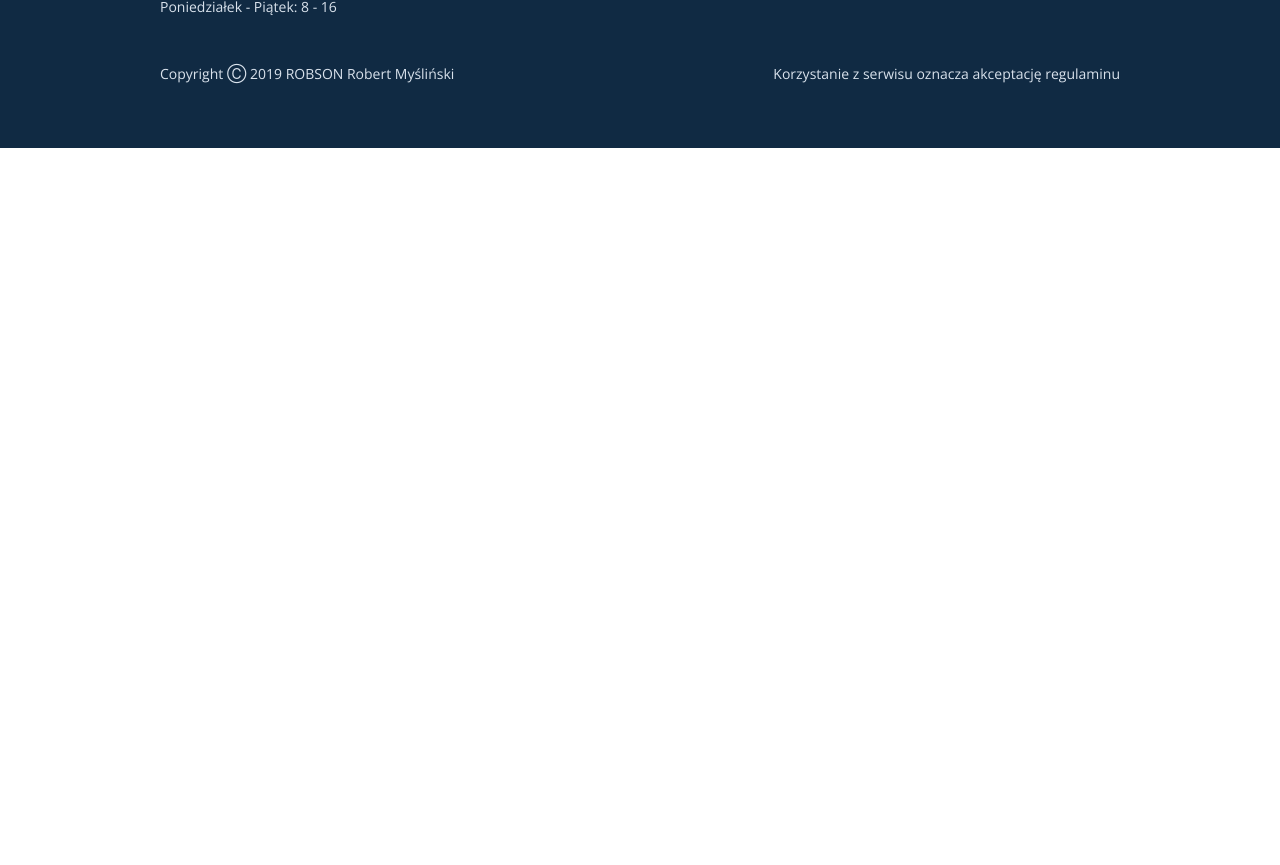
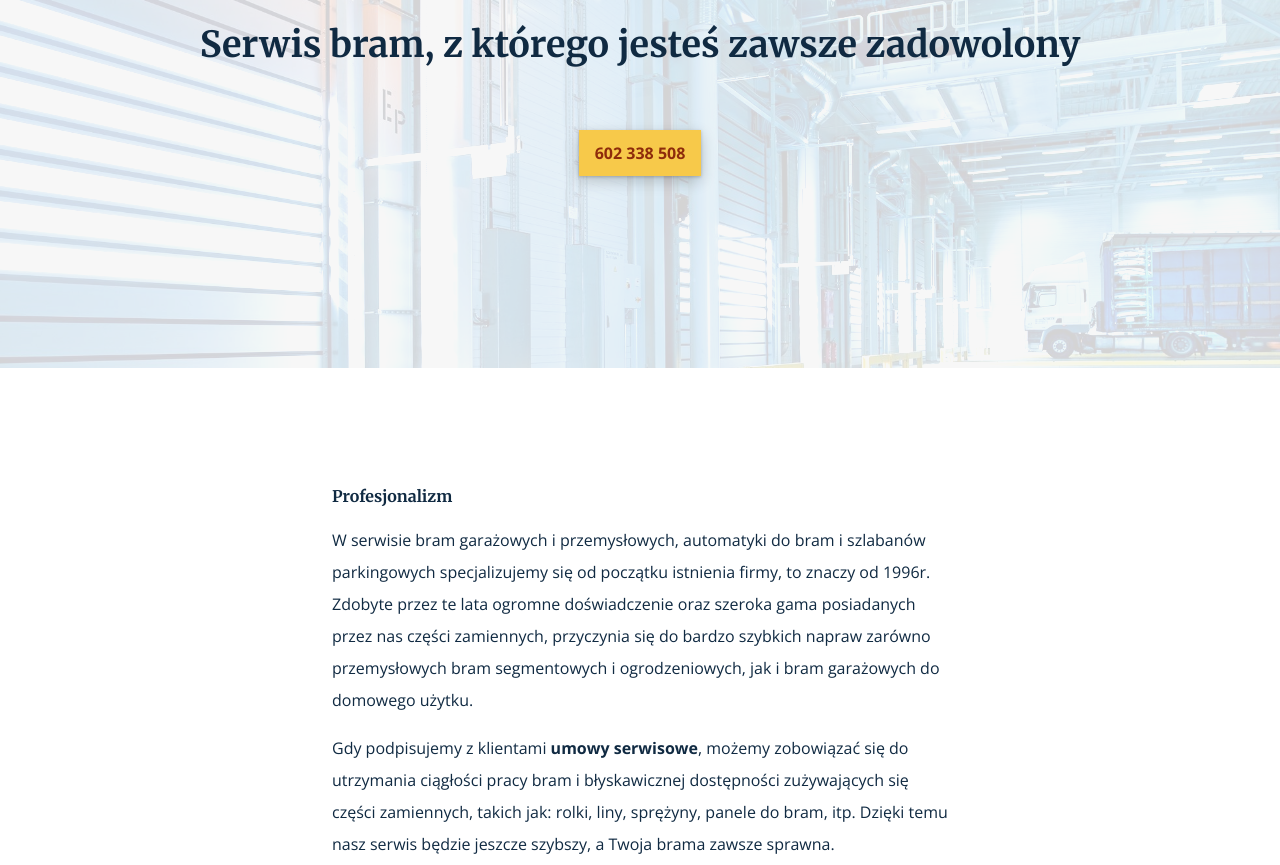
Before and after one commit to maciejmyslinski/robson.com.pl, a Gatsby site: page /serwis in a window 1280 px wide. Shown: the part 240-1105 px from the top of the page. Before the commit the page ends 800 px from the top, so only its background shows below. Built offline with nearby package versions, Linux system fonts and the light colour scheme; Gatsby itself is replaced by a stand-in of ours.

Commit message:
Create service page

```diff
--- a/src/components/root.js
+++ b/src/components/root.js
@@ -26,6 +26,7 @@ const GlobalStyle = createGlobalStyle`
     font-family: 'Open Sans', -apple-system, Segoe UI, Roboto, Noto Sans, Ubuntu, Cantarell, Helvetica Neue, sans-serif;
     line-height: 1.4;
     font-size: 62.5%;
+    color: ${color('neutrals', '900')};
   }
 
   *, *:before, *:after {
@@ -39,6 +40,10 @@ const GlobalStyle = createGlobalStyle`
   h1, h2, h3, h4, h5, h6 {
     font-family: 'Merriweather', serif;
     font-weight: 700;
+  }
+
+  b {
+    font-weight: bold;
   }
 `
 
--- a/src/pages/serwis.js
+++ b/src/pages/serwis.js
@@ -1,9 +1,177 @@
 import React from 'react'
+import { graphql, useStaticQuery } from 'gatsby'
+import Img from 'gatsby-image'
+import styled from 'styled-components'
 import { Root } from 'components/root'
+import { space } from 'utils/space'
+import { fontSize } from 'utils/fontSize'
+import { lock } from 'utils/lock'
 
-const ServicePage = () => (
-  <Root>
-    <h1>Serwis</h1>
-  </Root>
-)
+const HeroWrapper = styled.div`
+  position: relative;
+  padding-right: ${space(2)};
+  padding-left: ${space(2)};
+  text-align: center;
+  display: grid;
+  grid-template:
+    'heading'
+    '.' ${space(2)}
+    'supporting-text'
+    '.' ${space(6)}
+    'cta';
+
+  ${lock('padding-top', [32, space(7)], [96, space(10)])}
+  ${lock('padding-bottom', [32, space(7)], [96, space(10)])}
+`
+
+const H1 = styled.h1`
+  ${lock('font-size', [32, fontSize(5)], [96, fontSize(7)])}
+`
+
+const Button = styled.a`
+  display: inline-block;
+  position: relative;
+  text-decoration: none;
+  color: ${({ theme }) => theme.colors.secondary['900']};
+  padding: ${({ theme }) => `${theme.spacing[2]} ${theme.spacing[3]}`};
+  background-color: ${({ theme }) => theme.colors.secondary['400']};
+  box-shadow: ${({ theme }) => `${theme.levels[0]}, ${theme.levels[2]}`};
+  font-weight: 700;
+  transition: box-shadow 200ms ease-out;
+
+  &:hover {
+    box-shadow: ${({ theme }) => `${theme.levels[4]}`};
+  }
+`
+
+const ContentWrapper = styled.div`
+  max-width: ${space(14)};
+  margin: ${space(7)} auto;
+  padding: 0 ${space(2)};
+  line-height: 2;
+  display: flex;
+  flex-direction: column;
+
+  & > h2 {
+    margin: ${space(6)} 0 ${space(2)};
+  }
+
+  & > p + p {
+    margin-top: ${space(3)};
+  }
+
+  & > ul {
+    list-style: disc;
+    margin: ${space(3)} 0 0 ${space(4)};
+  }
+`
+
+const ServicePage = () => {
+  const data = useStaticQuery(graphql`
+    query {
+      heroImage: file(relativePath: { eq: "pexels-photo-209251.jpeg" }) {
+        childImageSharp {
+          fluid(maxWidth: 960) {
+            ...GatsbyImageSharpFluid_withWebp_tracedSVG
+          }
+        }
+      }
+    }
+  `)
+
+  return (
+    <Root>
+      <HeroWrapper>
+        <Img
+          style={{
+            position: 'absolute',
+            top: 0,
+            left: 0,
+            width: '100%',
+            height: '100%',
+            zIndex: -1,
+            filter: 'opacity(0.2) brightness(1.5) contrast(0.7)',
+          }}
+          fluid={data.heroImage.childImageSharp.fluid}
+        />
+        <H1>Serwis bram, z którego jesteś zawsze zadowolony</H1>
+        <div style={{ gridArea: 'cta' }}>
+          <Button href='tel:+48602338508'>602 338 508</Button>
+        </div>
+      </HeroWrapper>
+      <ContentWrapper>
+        <h2>Profesjonalizm</h2>
+        <p>
+          W serwisie bram garażowych i przemysłowych, automatyki do bram i
+          szlabanów parkingowych specjalizujemy się od początku istnienia firmy,
+          to znaczy od 1996r. Zdobyte przez te lata ogromne doświadczenie oraz
+          szeroka gama posiadanych przez nas części zamiennych, przyczynia się
+          do bardzo szybkich napraw zarówno przemysłowych bram segmentowych i
+          ogrodzeniowych, jak i bram garażowych do domowego użytku.
+        </p>
+        <p>
+          Gdy podpisujemy z klientami <b>umowy serwisowe</b>, możemy zobowiązać
+          się do utrzymania ciągłości pracy bram i błyskawicznej dostępności
+          zużywających się części zamiennych, takich jak: rolki, liny, sprężyny,
+          panele do bram, itp. Dzięki temu nasz serwis będzie jeszcze szybszy, a
+          Twoja brama zawsze sprawna.
+        </p>
+        <p>
+          Potrafimy naprawić usterki mechaniczne i elektroniczne. Posiadamy
+          wyspecjalizowany dział serwisu w naprawie elektroniki bramowej.
+          Naprawiamy zarówno te drobne rzeczy, takie jak piloty do bram,
+          fotokomórki, lampy sygnalizacyjne, jak i bardzo skomplikowane centrale
+          bram przemysłowych. Serwisujemy bramy ręczne i automatyczne.
+        </p>
+        <p>
+          Posiadamy części do bram Hormann, Krispol, Wiśniowski, Nice, Novoferm,
+          Normstahl, Crawford i wielu innych.
+        </p>
+        <p>
+          Chociaż główna siedziba naszej firmy mieści się w Poznaniu, usługi
+          naprawy bram wykonujemy w całej wielkopolsce, a nawet jeszcze dalej.
+        </p>
+        <div style={{ textAlign: 'center', margin: '7rem 0 3rem' }}>
+          <Button href='tel:+48602338508'>602 338 508</Button>
+        </div>
+        <h2>Dobre ceny</h2>
+        <p>
+          Z ROBSON-em zawsze wyjdziesz najkorzystniej. Co ciekawe, wcale nie
+          dlatego, że mamy najniższe stawki. Powodów jest kilka:
+        </p>
+        <ul>
+          <li>
+            Mamy ogromne doświadczenie w serwisowaniu bram i automatyki. Nasi
+            fachowcy potrafią <b>usunąć usterkę w bardzo krótkim czasie</b>.
+            Rezultat - niższa cena.
+          </li>
+          <li>
+            Ponieważ nasi serwisanci dużo części mają przy sobie,{' '}
+            <b>do większości napraw dojeżdżamy tylko raz</b>.
+          </li>
+          <li>
+            Korzystaj z naszych przeglądów, a Twoja brama będzie mniej narażona
+            na usterkę - stanie się jeszcze bardziej bezawaryjna!
+          </li>
+        </ul>
+        <h2>Siłowniki zastępcze</h2>
+        <p>
+          Gdyby Twój siłownik wymagał demontażu, na czas naprawy jest{' '}
+          <b>możliwość zamontowania siłownika zastępczego</b>. Dotyczy to
+          siłowników firmy Nice i niektórych siłowników przemysłowych. O
+          szczegóły pytaj w siedzibie firmy.
+        </p>
+        <h2>Miła obsługa</h2>
+        <p>
+          Skontaktuj się z nami, a przekonasz się, że zostaniesz miło obsłużony.
+        </p>
+        <div style={{ textAlign: 'center', margin: '7rem 0 3rem' }}>
+          <Button href='tel:+48602338508'>602 338 508</Button>
+        </div>
+        <h2>Zadowolenie</h2>
+        <p>Nasze motto: zadowolony klient.</p>
+      </ContentWrapper>
+    </Root>
+  )
+}
 export default ServicePage
```
